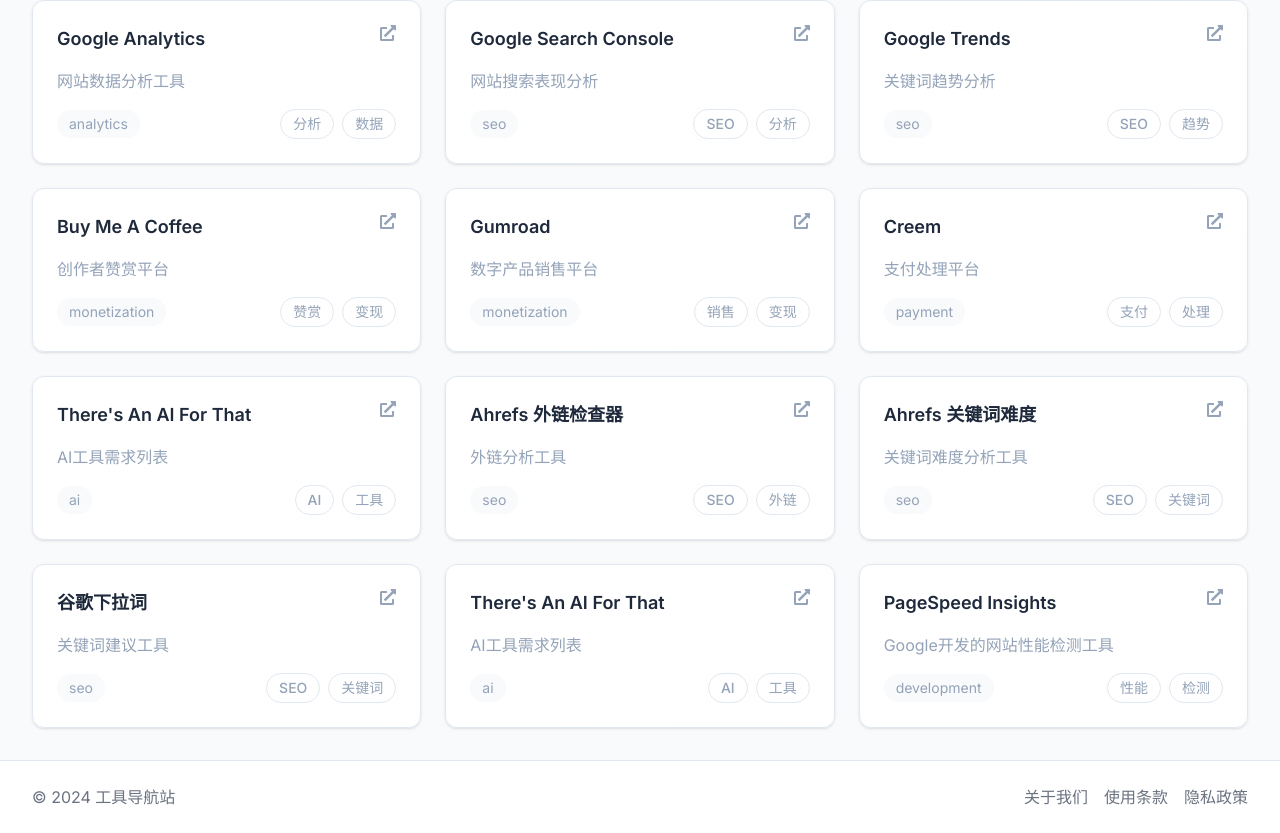
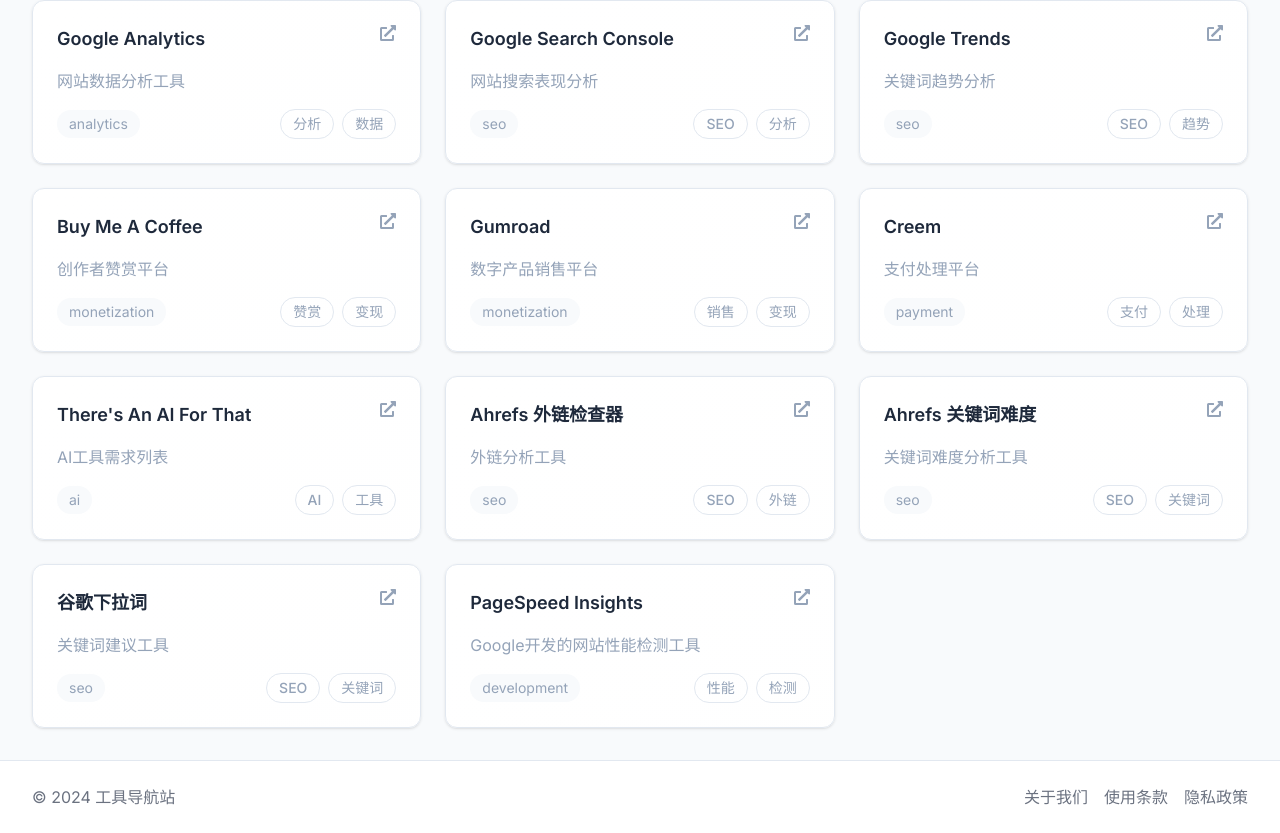
Before and after one commit to lxl870519/toolNavigator, a Next.js app: page / in a window 1280 px wide. Shown: the part 2035-2868 px from the top of the page. Built offline with nearby package versions, Linux system fonts and the light colour scheme.

Commit message:
fix: 删除重复的There's An AI For That条目

```diff
--- a/src/data/tools.ts
+++ b/src/data/tools.ts
@@ -322,14 +322,6 @@
     tags: ['SEO', '关键词']
   },
   {
-    id: '41',
-    name: 'There\'s An AI For That',
-    description: 'AI工具需求列表',
-    url: 'https://theresanaiforthat.com/requests',
-    category: 'ai',
-    tags: ['AI', '工具']
-  },
-  {
     id: '32',
     name: 'PageSpeed Insights',
     description: 'Google开发的网站性能检测工具',
```
